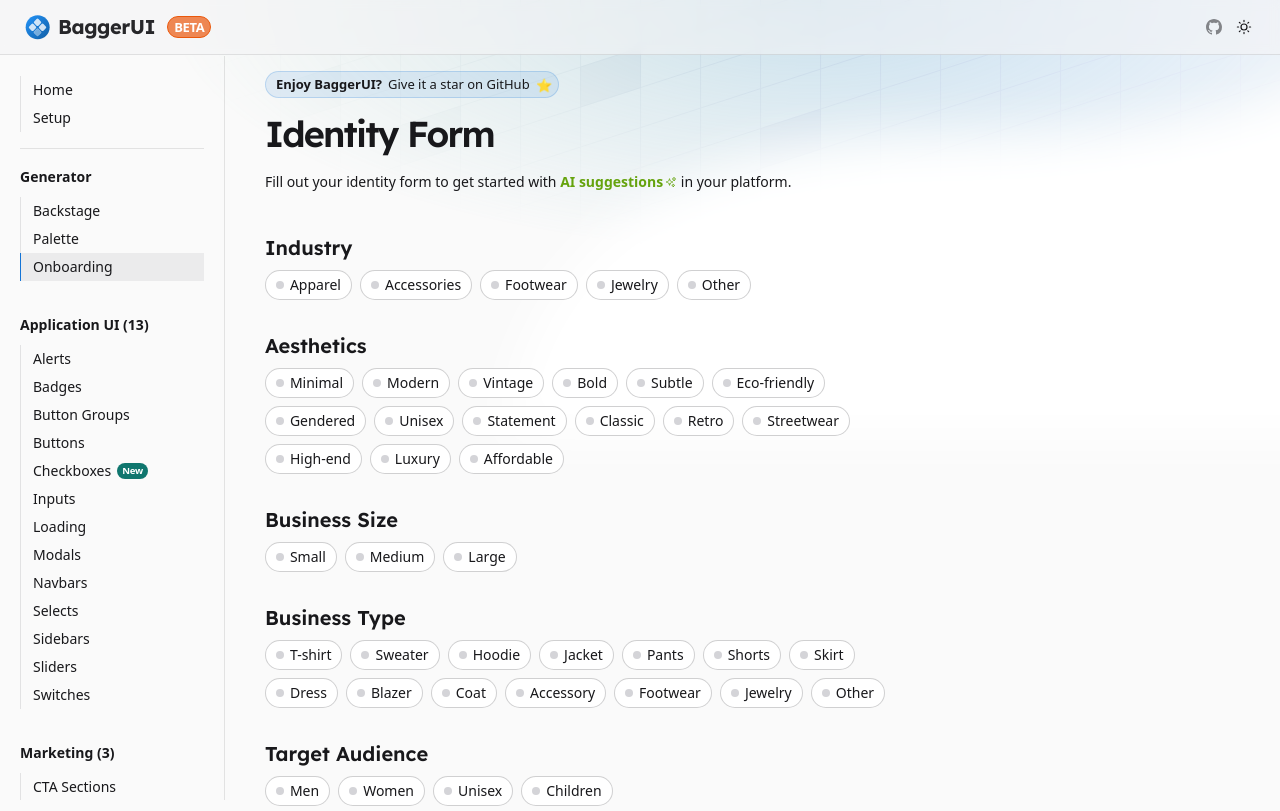
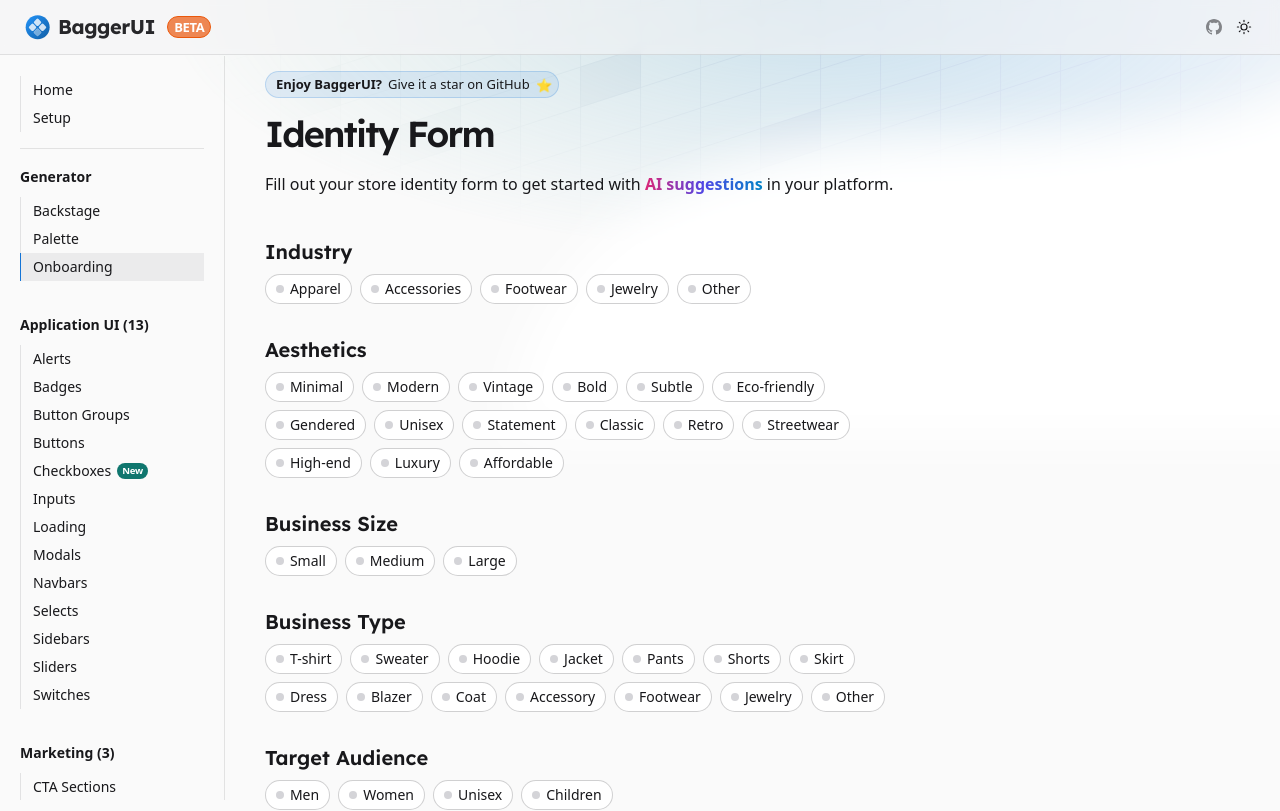
Before and after one commit to kiko-g/bagger-ui, a Next.js app: page /generator/onboarding in a window 1280 px wide. Shown: the top 811 px of the page. Built offline with nearby package versions, Linux system fonts and the light colour scheme.

Commit message:
fancy bg clip text ai suggestions

```diff
--- a/src/app/generator/onboarding/page.tsx
+++ b/src/app/generator/onboarding/page.tsx
@@ -1,13 +1,12 @@
 'use client'
 
-import React, { useState, useEffect, useMemo, useCallback, useRef } from 'react'
+import React, { useState } from 'react'
 import clsx from 'clsx'
 import { Lexend } from 'next/font/google'
 
 import { Layout } from '@/components/Layout'
 import { possible } from '@/utils/jumpseller'
 import { CodeShowcaseDirect } from '@/components/CodeShowcaseDirect'
-import { SparklesIcon } from '@heroicons/react/24/outline'
 
 const lexend = Lexend({ subsets: ['latin'] })
 
@@ -20,11 +19,10 @@ export default function Generator() {
         Identity Form
       </h2>
 
-      <p className="mb-2 max-w-3xl text-sm">
-        Fill out your identity form to get started with{' '}
-        <span className="inline-flex items-center gap-0.5 font-semibold text-lime-600">
+      <p className="mb-2 max-w-3xl text-base">
+        Fill out your store identity form to get started with{' '}
+        <span className="inline-flex items-center gap-0.5 bg-gradient-to-r from-pink-600 via-indigo-600 to-sky-600 bg-clip-text font-semibold text-transparent">
           AI suggestions
-          <SparklesIcon className="h-3 w-3" />
         </span>{' '}
         in your platform.
       </p>
```
